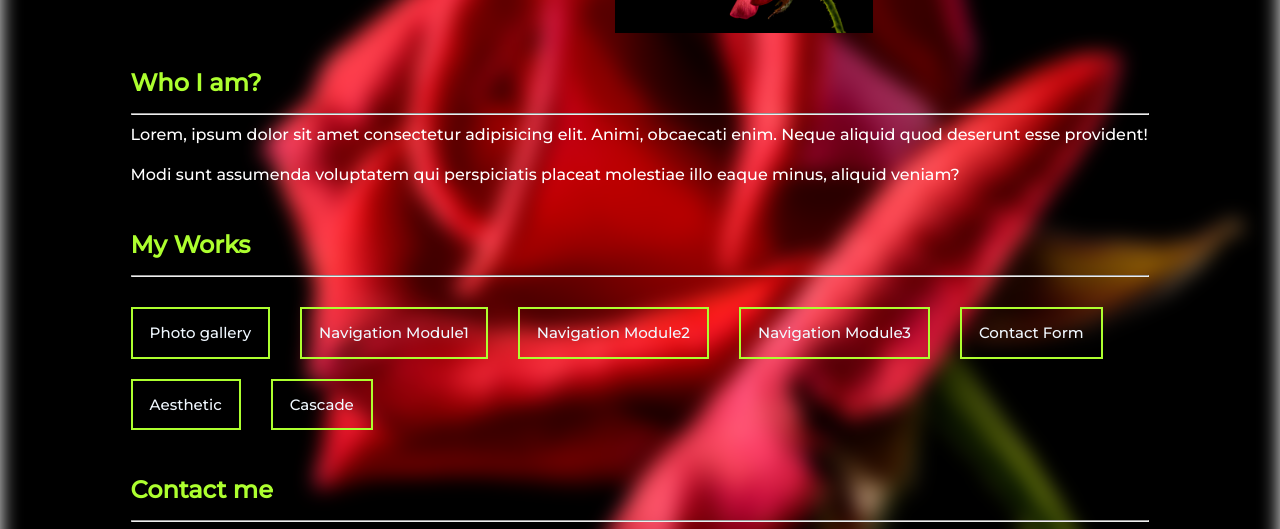
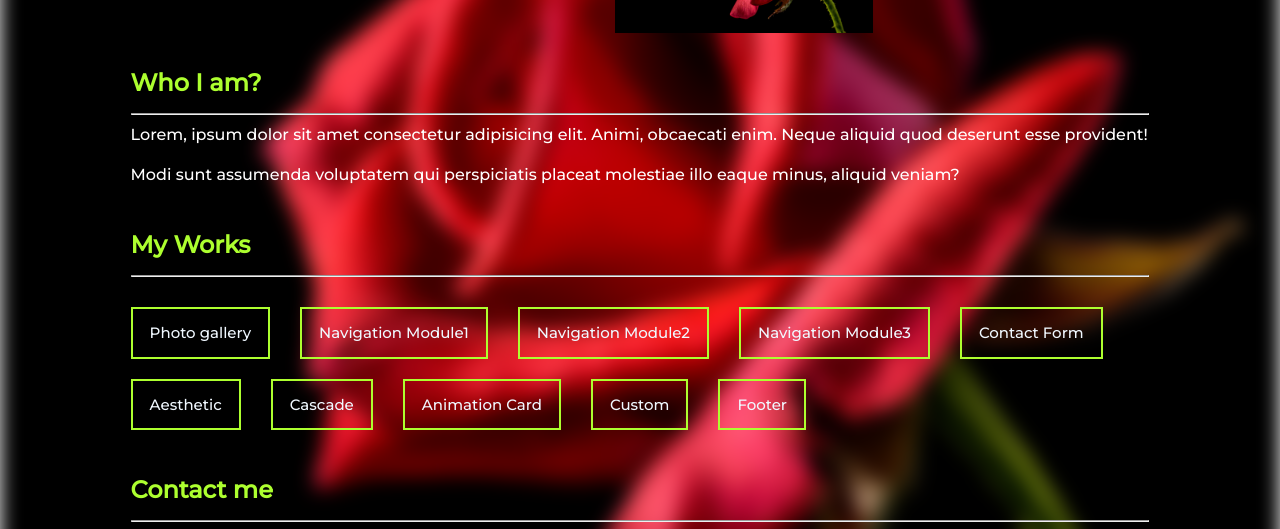
Before and after one commit to RijuBohaju/Web-Design, a plain HTML site: page Portfolio/index.html in a window 1280 px wide. Shown: the part 197-726 px from the top of the page. Drawn offline with Linux system fonts and the light colour scheme.

Commit message:
updated-version

```diff
--- a/Portfolio/index.html
+++ b/Portfolio/index.html
@@ -37,6 +37,9 @@
 <a href="../Day4/Contact/index.html">Contact Form</a>
 <a href="../Day5/index.html">Aesthetic</a>
 <a href="../Day6/index.html">Cascade</a>
+<a href="../Day7/Animation card/index.html">Animation Card</a>
+<a href="../Day7/custom/index.html">Custom</a>
+<a href="../Day7/Footer/index.html">Footer</a>
 
 
 </div>
--- a/Portfolio/style.css
+++ b/Portfolio/style.css
@@ -4,7 +4,6 @@
     box-sizing: border-box;
     margin: 0;
     padding: 0;
-
 }
 body{
     font-family: Montserrat;
```
